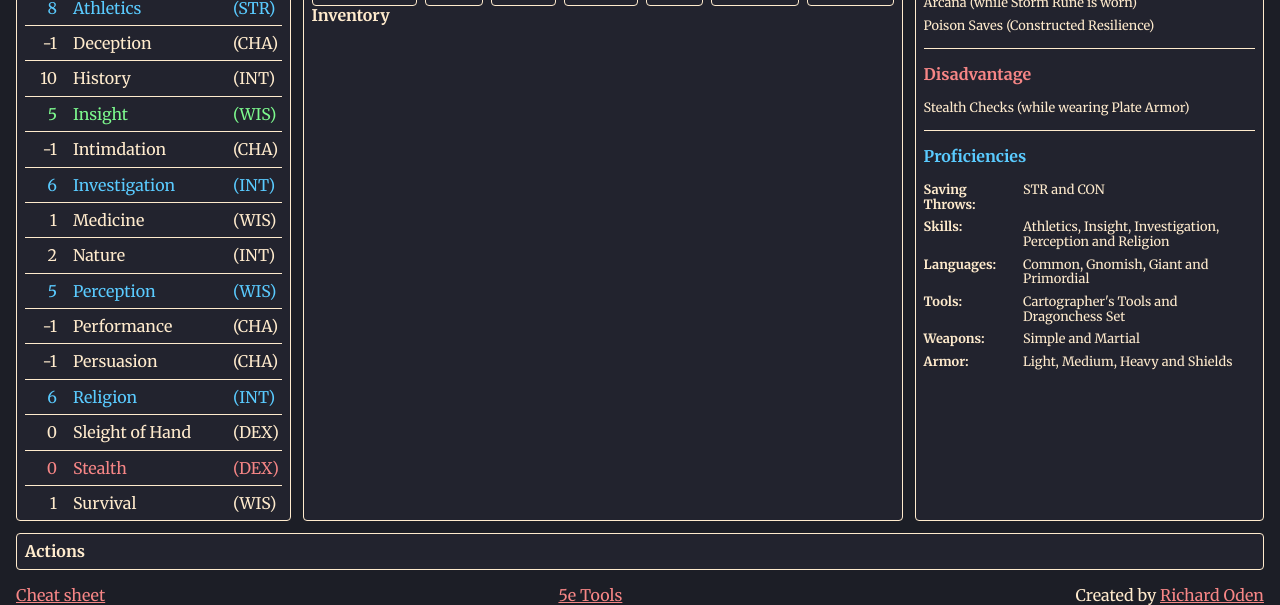
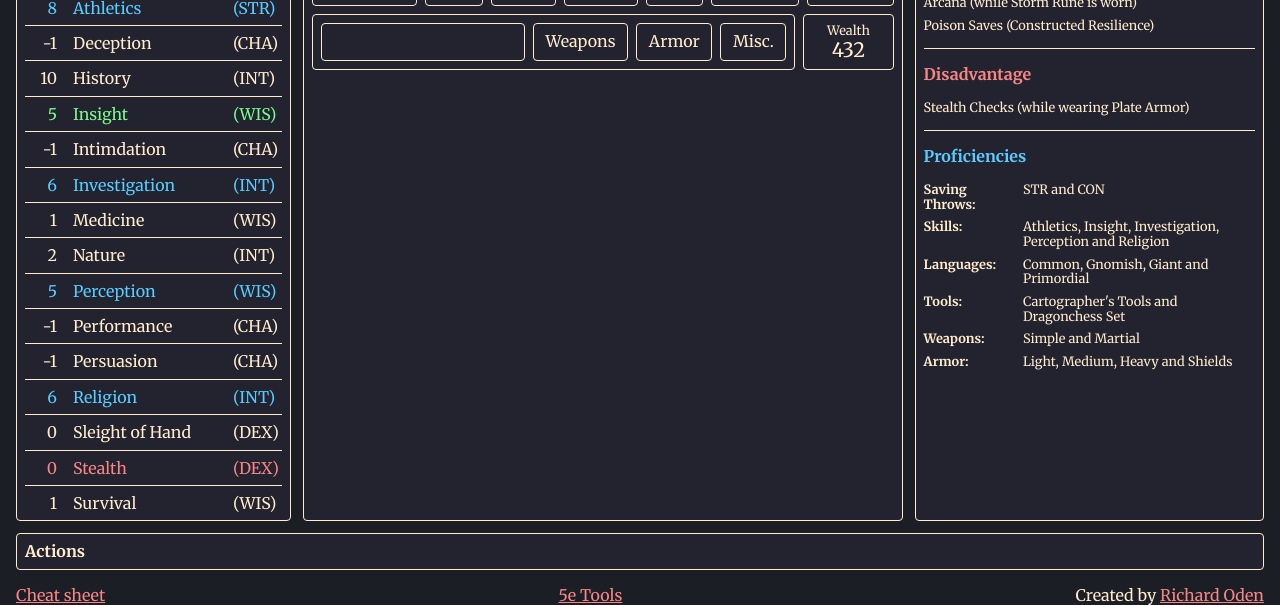
Before and after one commit to richard-oden/stone-character-sheet, a plain HTML site: page sheet.html in a window 1280 px wide. Shown: the part 256-861 px from the top of the page. Drawn offline with Linux system fonts and the light colour scheme.

Commit message:
Added inventory filter

```diff
--- a/css/style.css
+++ b/css/style.css
@@ -6,6 +6,7 @@
     --border: rgb(31, 33, 43);
     --highlight-background: rgb(34, 35, 46);
     --highlight-foreground: white;
+    --active-background: rgb(58, 58, 65);
     --red: rgb(247, 134, 134);
     --green: rgb(125, 250, 142);
     --blue: rgb(90, 203, 255);
@@ -139,7 +140,7 @@ h3 {
     font-size: 1rem;
 }
 
-section, .bordered {
+section, .bordered, .toggle-btn {
     border: 1px solid;
     border-radius: .25rem;
     background-color: var(--highlight-background);
@@ -150,6 +151,7 @@ section, .bordered {
     justify-content: center;
 }
 
+.filter-item:not(:last-child),
 .row .stat-card:not(:last-of-type) {
     margin-right: .5rem;
 }
@@ -192,6 +194,55 @@ input:checked {
     background-color: var(--foreground);
 }
 
+input[type="text"] {
+    background-color: var(--highlight-background);
+    border: 1px solid var(--foreground);
+    border-radius: .25rem;
+    color: inherit;
+}
+
+input[type="text"]:active, input[type="text"]:focus {
+    background-color: var(--active-background);
+}
+
+.toggle-btn {
+    text-align: center;
+    -webkit-touch-callout: none;
+    -webkit-user-select: none;
+    -khtml-user-select: none;
+    -moz-user-select: none;
+    -ms-user-select: none;
+    user-select: none;
+}
+
+.toggle-btn-input {
+    display: none;
+}
+
+.inventory {
+    margin-top: .5rem;
+    grid-template-areas:
+        "inv-filter wealth"
+        "items items";
+    gap: .5rem;
+}
+
+.inventory-filter {
+    grid-area: inv-filter;
+}
+
+.inventory-filter > * {
+    flex-grow: 1;
+}
+
+.wealth {
+    grid-area: wealth;
+}
+
+.items {
+    grid-area: items;
+}
+
 .situational-info h3 {
     margin-bottom: 1rem;
 }
--- a/js/Stone.js
+++ b/js/Stone.js
@@ -92,6 +92,10 @@ If you die while wearing the ring, your soul enters it, unless it already houses
     deathSaves: {
         successes: 0,
         failures: 0
+    },
+
+    get inventory() {
+        return [...this.weapons, ...this.armor, ...this.items];
     },
 
     get maxHitDice() {return this.level},
--- a/js/app.js
+++ b/js/app.js
@@ -128,6 +128,12 @@ basicStats.innerHTML +=
     </div>
 `;
 
+wealth.innerHTML =
+`
+    <small>Wealth</small>
+    <div class="fig-m">${stone.wealth}</div>
+`;
+
 let situationalInfoHTML = '';
 situationalInfoHTML +=
 `<h3 class="advantage">Advantage</h3>
@@ -155,3 +161,11 @@ situationalInfoHTML +=
         }
 situationalInfoHTML += '</div>'
 situationalInfo.innerHTML = situationalInfoHTML;
+
+const toggleBtns = document.querySelectorAll('.toggle-btn-input');
+for (const toggleBtn of toggleBtns) {
+    toggleBtn.addEventListener('change', event => {
+        const label = document.querySelector(`label[for=${event.target.id}]`);
+        label.style.backgroundColor = event.target.checked ? 'var(--active-background)' : 'var(--highlight-background)';
+    });
+}
--- a/sheet.html
+++ b/sheet.html
@@ -24,11 +24,18 @@
         </section>
         <section class="col center-col">
             <div class="basic-stats row"></div>
-            <div class="inventory">
-                <h3>Inventory</h3>
-                <div class="wealth"></div>
-                <form class="inventory-filter"></form>
-                <div class="items"></div>
+            <div class="inventory grid">
+                <form class="inventory-filter row bordered">
+                    <input class="filter-item" type="text" id="search-inventory">
+                    <input type="checkbox" class="toggle-btn-input" id="toggle-weapons">
+                    <label class="filter-item toggle-btn" for="toggle-weapons">Weapons</label>
+                    <input type="checkbox" class="toggle-btn-input" id="toggle-armor">
+                    <label class="filter-item toggle-btn" for="toggle-armor">Armor</label>
+                    <input type="checkbox" class="toggle-btn-input" id="toggle-misc">
+                    <label class="filter-item toggle-btn" for="toggle-misc">Misc.</label>
+                </form>
+                <div class="wealth col bordered stat-card"></div>
+                <div class="items col"></div>
             </div>
         </section>
         <section class="col right-col">
```
